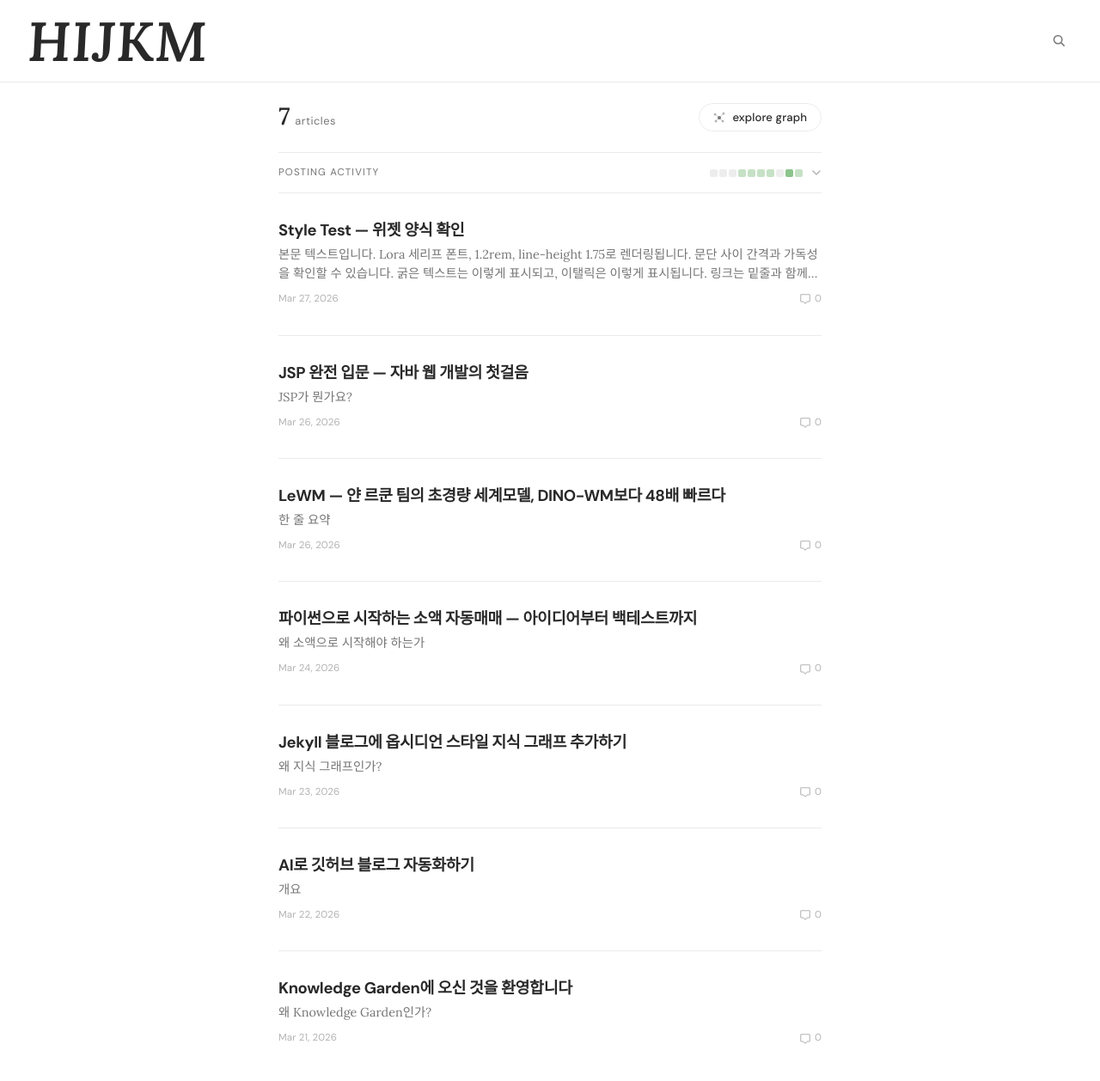
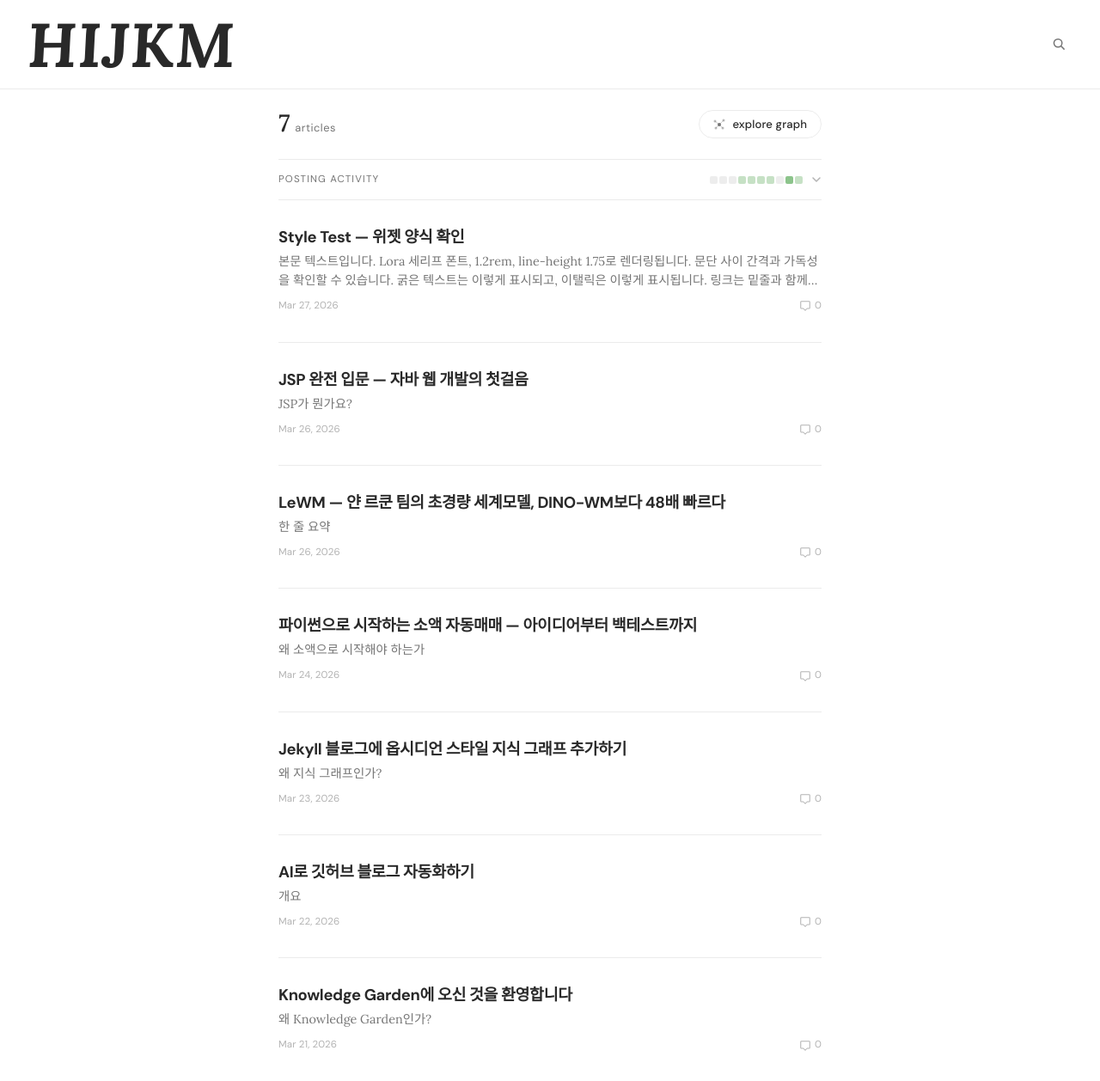
Before and after one commit to HIJKM/HIJKM.github.io, a Jekyll site: the page built from index.html, in a window 1280 px wide and 1258 px high. Shown: the whole window at 86% size. Built offline with Jekyll 4.4.1, drawn with Linux system fonts in a browser that asks for light colours; nearby versions of some CDN libraries; the list of posts is cut into pages by our own code.

Commit message:
fix: load Lora italic 700 from Google Fonts + increase logo size
Google Fonts URL was missing Lora italic weight 700 (1,700),
causing browser to fall back to 600 — bold appeared unchanged.
Added 0,700 and 1,700 to Lora import.

Logo: 4rem → 4.5rem, header height 96 → 104px.

Co-Authored-By: Claude Sonnet 4.6 <noreply@anthropic.com>

```diff
--- a/_layouts/default.html
+++ b/_layouts/default.html
@@ -7,7 +7,7 @@
   <link rel="stylesheet" href="{{ '/assets/css/main.css' | relative_url }}" />
   <link rel="preconnect" href="https://fonts.googleapis.com">
   <link rel="preconnect" href="https://fonts.gstatic.com" crossorigin>
-  <link href="https://fonts.googleapis.com/css2?family=DM+Sans:ital,opsz,wght@0,9..40,400;0,9..40,500;0,9..40,700;1,9..40,400&family=Lora:ital,wght@0,400;0,600;1,400;1,600&family=JetBrains+Mono:wght@400;500&display=swap" rel="stylesheet">
+  <link href="https://fonts.googleapis.com/css2?family=DM+Sans:ital,opsz,wght@0,9..40,400;0,9..40,500;0,9..40,700;1,9..40,400&family=Lora:ital,wght@0,400;0,600;0,700;1,400;1,600;1,700&family=JetBrains+Mono:wght@400;500&display=swap" rel="stylesheet">
 </head>
 <body class="page-{{ page.layout | default: 'default' }}{% if page.url == '/' %} is-home{% endif %}">
 
--- a/assets/css/main.css
+++ b/assets/css/main.css
@@ -63,7 +63,7 @@ img { max-width: 100%; display: block; }
   width: 100%;
   background: var(--bg);
   border-bottom: 1px solid var(--line);
-  height: 96px;
+  height: 104px;
   display: flex;
   align-items: center;
   justify-content: space-between;
@@ -72,7 +72,7 @@ img { max-width: 100%; display: block; }
 
 .site-logo {
   font-family: var(--font-serif);
-  font-size: 4rem;
+  font-size: 4.5rem;
   font-weight: 700;
   font-style: italic;
   letter-spacing: 0.01em;
@@ -923,7 +923,7 @@ img { max-width: 100%; display: block; }
 .search-dropdown {
   display: none;
   position: fixed;
-  top: 96px;
+  top: 104px;
   left: 0;
   right: 0;
   z-index: 500;
```
